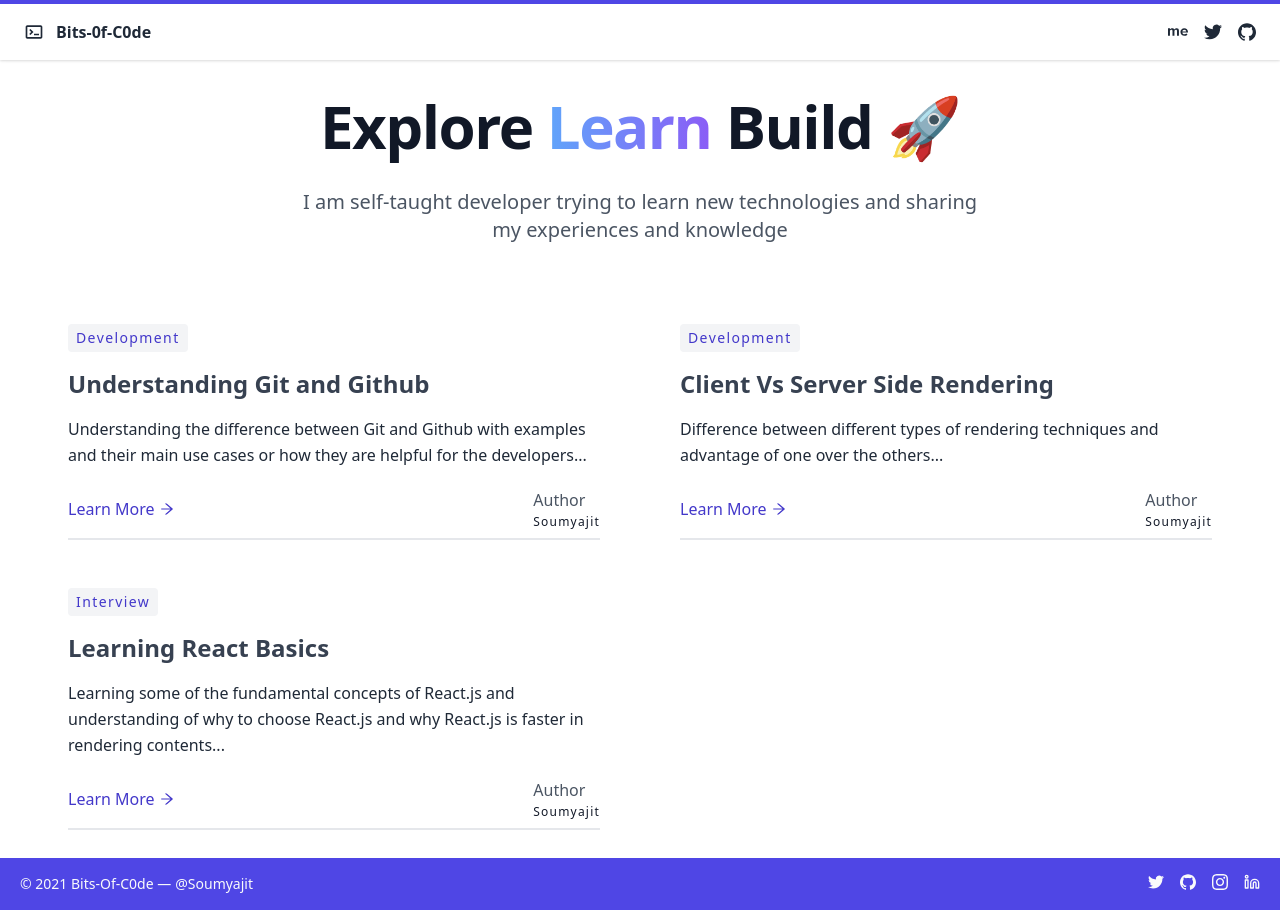
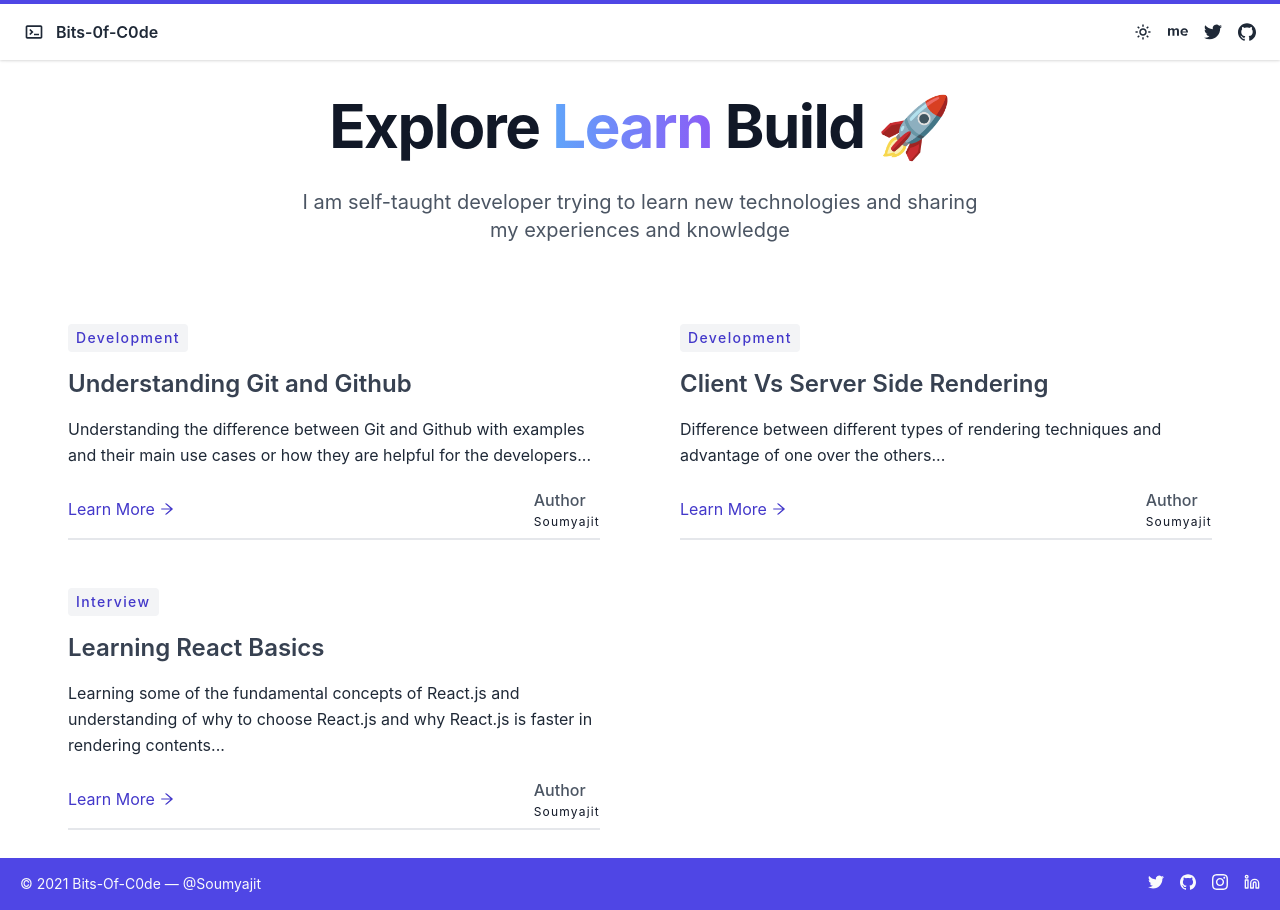
Before and after one commit to ITexpLee/Bits-0f-C0de, a Next.js app: page / in a window 1280 px wide. Built offline with nearby package versions, Linux system fonts and the light colour scheme; what @tailwindcss/typography would draw is missing.

Commit message:
added dark mode support

```diff
--- a/Components/BlogHeader.js
+++ b/Components/BlogHeader.js
@@ -7,10 +7,10 @@ function BlogHeader({ data, content }) {
       <span className="inline-block py-1 px-2 rounded bg-gray-100 text-indigo-700 text-sm font-medium tracking-widest">
         {data.Tags.split(" ")[0]}
       </span>
-      <h2 className="sm:text-2xl text-xl title-font font-semibold text-gray-700 mt-4 mb-4">
+      <h2 className="sm:text-2xl text-xl title-font font-semibold text-gray-700 mt-4 mb-4 dark:text-gray-50 ">
         {data.Title}
       </h2>
-      <p className="leading-relaxed mb-5 text-gray-800">{data.Abstract}..</p>
+      <p className="leading-relaxed mb-5 text-gray-800 dark:text-gray-100">{data.Abstract}..</p>
 
       <div className="flex items-center flex-wrap pb-2 border-b-2 border-gray-200 mt-auto w-full justify-between">
         <Link
--- a/Components/BlogInner.js
+++ b/Components/BlogInner.js
@@ -4,14 +4,14 @@ import LikeBtn from "./LikeBtn";
 
 function BlogInner({ data, content, api_key }) {
   return (
-    <div className="max-w-4xl mx-auto bg-white rounded-lg shadow-lg">
+    <div className="max-w-4xl mx-auto rounded-lg shadow-lg bg-white dark:bg-gray-900">
       <img
         className="object-cover w-full h-72"
         src={data.HeaderImage}
         alt="Article Image"
       />
 
-      <div className="p-2">
+      <div className="p-4">
         <div className="flex flex-col items-center">
           <div className="flex justify-around">
             {data.Tags.split(" ").map((tag) => (
@@ -23,7 +23,7 @@ function BlogInner({ data, content, api_key }) {
               </p>
             ))}
           </div>
-          <a className="block mt-2 text-2xl sm:text-4xl font-semibold text-gray-800">
+          <a className="block mt-2 text-2xl sm:text-4xl font-semibold text-gray-800 dark:text-gray-100">
             {data.Title}
           </a>
 
@@ -31,7 +31,7 @@ function BlogInner({ data, content, api_key }) {
             <BsThreeDots />
           </p>
 
-          <article className="prose lg:prose-lg py-7">
+          <article className="prose lg:prose-lg py-7 dark:prose-dark">
             <MDXRemote {...content} />
           </article>
 
@@ -41,8 +41,8 @@ function BlogInner({ data, content, api_key }) {
                 <BsThreeDots />
               </p>
               <p className="text-2xl pb-2">Thanks for reading!!!</p>
-              <p className="mx-2 font-semibold text-gray-700">{data.Author}</p>
-              <p className="text-sm font-medium leading-4 text-gray-600">
+              <p className="mx-2 font-semibold text-gray-700 dark:text-gray-100">{data.Author}</p>
+              <p className="text-sm font-medium leading-4 text-gray-600 dark:text-gray-200">
                 Author
               </p>
             </div>
--- a/Components/Footer.js
+++ b/Components/Footer.js
@@ -6,7 +6,7 @@ function Footer() {
   const year = date.getFullYear();
   return (
     <footer className="absolute w-full -bottom-0">
-      <div className="bg-indigo-600 ">
+      <div className="bg-indigo-600 dark:bg-indigo-900">
         <div className="container mx-auto py-4 px-5 flex flex-wrap flex-col sm:flex-row">
           <p className="text-gray-50 text-sm text-center sm:text-left">
             © {year} Bits-Of-C0de —
--- a/Components/Header.js
+++ b/Components/Header.js
@@ -2,7 +2,7 @@ function Header() {
   return (
     <div className="pt-24 px-12 mx-auto max-w-7xl">
       <div className="w-full mx-auto text-left md:w-11/12 xl:w-9/12 md:text-center">
-        <h1 className="mb-8 text-4xl font-bold leading-none tracking-normal text-gray-900 md:text-6xl md:tracking-tight">
+        <h1 className="mb-8 text-4xl font-bold leading-none tracking-normal text-gray-900 md:text-6xl md:tracking-tight dark:text-gray-200">
           <span>Explore</span>{" "}
           <span className="block w-full py-2 text-transparent bg-clip-text leading-12 bg-gradient-to-r from-blue-400 to-purple-500 lg:inline">
             Learn
@@ -10,7 +10,7 @@ function Header() {
           <span>Build 🚀</span>
         </h1>
 
-        <p className="px-0 mb-8 text-lg text-gray-600 md:text-xl lg:px-24">
+        <p className="px-0 mb-8 text-lg text-gray-600 md:text-xl lg:px-24 dark:text-gray-200">
           I am self-taught developer trying to learn new technologies and
           sharing my experiences and knowledge
         </p>
--- a/Components/Navbar.js
+++ b/Components/Navbar.js
@@ -1,15 +1,31 @@
+import { useState, useEffect } from "react";
+import { useTheme } from "next-themes";
 import Link from "next/link";
 import { BiTerminal } from "react-icons/bi";
 import { SiAboutDotMe, SiTwitter, SiGithub } from "react-icons/si";
+import { BiSun, BiMoon } from "react-icons/bi";
 
 function Navbar() {
+  const [isMounted, setIsMounted] = useState(false);
+  const { theme, setTheme } = useTheme();
+
+  useEffect(() => {
+    setIsMounted(true);
+  }, []);
+
+  const toggleTheme = () => {
+    if (isMounted) {
+      setTheme(theme === "light" ? "dark" : "light");
+    }
+  };
+
   return (
-    <header className="fixed w-full bg-white shadow border-t-4 border-indigo-600">
+    <header className="fixed w-full shadow border-t-4 border-indigo-600 bg-white dark:bg-gray-900 dark:border-gray-700">
       <div className="container mx-auto px-6 py-4">
         <div className="flex items-center justify-between">
           <div>
             <Link href="/">
-              <a className="flex items-center  text-gray-800 hover:text-indigo-600">
+              <a className="flex items-center text-gray-800 hover:text-indigo-600 dark:text-gray-50">
                 <span className="text-xl font-semibold">
                   <BiTerminal />
                 </span>
@@ -21,8 +37,17 @@ function Navbar() {
           </div>
 
           <div className="flex items-center -mx-2">
+            <button
+              className="flex items-center mx-2 text-base text-gray-800 hover:text-indigo-600 dark:text-gray-50"
+              onClick={toggleTheme}
+            >
+              <span className="text-lg">
+                {theme === "dark" ? <BiMoon /> : <BiSun />}
+              </span>
+            </button>
+
             <Link href="/about">
-              <a className="flex items-center mx-2 text-base text-gray-800 hover:text-indigo-600">
+              <a className="flex items-center mx-2 text-base text-gray-800 hover:text-indigo-600 dark:text-gray-50">
                 <span className="text-xl ">
                   <SiAboutDotMe />
                 </span>
@@ -30,7 +55,7 @@ function Navbar() {
             </Link>
 
             <a
-              className="flex items-center mx-2 text-gray-800 hover:text-indigo-600"
+              className="flex items-center mx-2 text-gray-800 hover:text-indigo-600 dark:text-gray-50"
               href="https://twitter.com/soumyajit4419"
               rel="noopener noreferrer"
               target="_blank"
@@ -41,7 +66,7 @@ function Navbar() {
             </a>
 
             <a
-              className="flex items-center mx-2 text-gray-800 hover:text-indigo-600"
+              className="flex items-center mx-2 text-gray-800 hover:text-indigo-600 dark:text-gray-50"
               href="https://github.com/soumyajit4419"
               rel="noopener noreferrer"
               target="_blank"
--- a/package.json
+++ b/package.json
@@ -14,6 +14,7 @@
     "markdown-to-txt": "^1.0.1",
     "next": "10.2.3",
     "next-mdx-remote": "^3.0.2",
+    "next-themes": "0.0.14",
     "react": "17.0.2",
     "react-dom": "17.0.2",
     "react-icons": "^4.2.0"
--- a/pages/_app.js
+++ b/pages/_app.js
@@ -1,7 +1,12 @@
-import '../styles/globals.css'
+import "../styles/globals.css";
+import { ThemeProvider } from "next-themes";
 
 function MyApp({ Component, pageProps }) {
-  return <Component {...pageProps} />
+  return (
+    <ThemeProvider attribute="class">
+      <Component {...pageProps} />
+    </ThemeProvider>
+  );
 }
 
-export default MyApp
+export default MyApp;
--- a/pages/about.js
+++ b/pages/about.js
@@ -4,7 +4,7 @@ import { FaLaptop, FaTwitter } from "react-icons/fa";
 
 function about() {
   return (
-    <div className="min-h-screen relative">
+    <div className="min-h-screen relative bg-white dark:bg-gray-900">
       <Navbar />
       <div className="max-w-2xl pt-20 pb-32 px-6 text-center mx-auto">
         <div className="h-64 w-full justify-center flex">
--- a/pages/blogs/[id].js
+++ b/pages/blogs/[id].js
@@ -51,7 +51,7 @@ function id({ data, content, api_key }) {
         <meta name="twitter:site" content="@soumyajit4419" />
       </Head>
 
-      <div className="min-h-screen relative">
+      <div className="min-h-screen relative bg-white dark:bg-gray-900">
         <Navbar />
         <div className="py-24">
           <BlogInner data={data} content={content} api_key={api_key} />
--- a/pages/index.js
+++ b/pages/index.js
@@ -20,7 +20,7 @@ export default function Home({ blogs }) {
       <Head>
         <title>Bits-0f-C0de</title>
       </Head>
-      <div className="min-h-screen relative">
+      <div className="min-h-screen relative bg-white dark:bg-gray-900">
         <Navbar />
         <Header />
 
--- a/tailwind.config.js
+++ b/tailwind.config.js
@@ -1,11 +1,80 @@
+const { spacing, fontFamily } = require('tailwindcss/defaultTheme');
+
 module.exports = {
   purge: ["./pages/**/*.{js,ts,jsx,tsx}", "./Components/**/*.{js,ts,jsx,tsx}"],
-  darkMode: false, // or 'media' or 'class'
+  // darkMode: false, // or 'media' or 'class'
+  darkMode: "class",
   theme: {
-    extend: {},
+    extend: {
+      fontFamily: {
+        sans: ['Inter', ...fontFamily.sans]
+      },
+      typography: (theme) => ({
+        DEFAULT: {
+          css: {
+            color: theme("colors.gray.700"),
+            a: {
+              color: theme("colors.blue.500"),
+              "&:hover": {
+                color: theme("colors.blue.700"),
+              },
+              code: { color: theme("colors.blue.400") },
+            },
+            "h2,h3,h4": {
+              "scroll-margin-top": spacing[32],
+            },
+            code: { color: theme("colors.pink.500") },
+            "blockquote p:first-of-type::before": false,
+            "blockquote p:last-of-type::after": false,
+          },
+        },
+        dark: {
+          css: {
+            color: theme("colors.gray.300"),
+            a: {
+              color: theme("colors.blue.400"),
+              "&:hover": {
+                color: theme("colors.blue.600"),
+              },
+              code: { color: theme("colors.blue.400") },
+            },
+            blockquote: {
+              borderLeftColor: theme("colors.gray.700"),
+              color: theme("colors.gray.300"),
+            },
+            "h2,h3,h4": {
+              color: theme("colors.gray.100"),
+              "scroll-margin-top": spacing[32],
+            },
+            hr: { borderColor: theme("colors.gray.700") },
+            ol: {
+              li: {
+                "&:before": { color: theme("colors.gray.500") },
+              },
+            },
+            ul: {
+              li: {
+                "&:before": { backgroundColor: theme("colors.gray.500") },
+              },
+            },
+            strong: { color: theme("colors.gray.300") },
+            thead: {
+              color: theme("colors.gray.100"),
+            },
+            tbody: {
+              tr: {
+                borderBottomColor: theme("colors.gray.700"),
+              },
+            },
+          },
+        },
+      }),
+    },
   },
   variants: {
-    extend: {},
+    extend: {
+      typography: ["dark"],
+    },
   },
   plugins: [require("@tailwindcss/typography")],
 };
```
Also changed, not shown: 1 other file (tests, documents, lock files or other folders).
